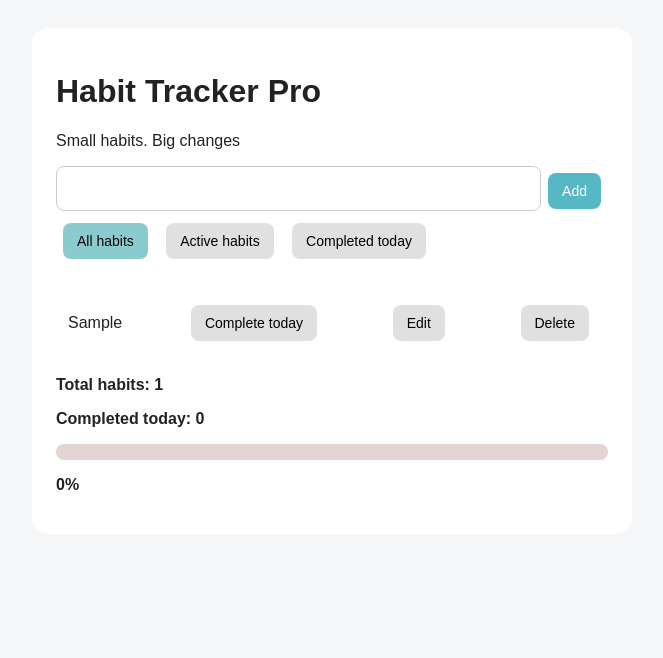
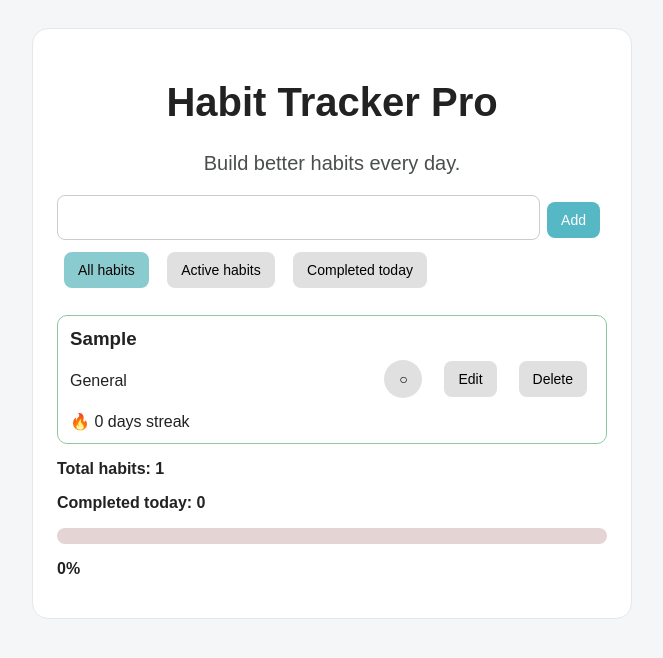
Before and after one commit to Horlivka/habits-app, a plain HTML site: page index.html in a window 1280 px wide. Both pictures are taken after typing "Sample" into the empty fields and a click on the button "Add". Shown: the whole page, without its empty margins (308-971 px from the left). Drawn offline with Linux system fonts and the light colour scheme.

Commit message:
Refactor habit card layout and improve UI

```diff
--- a/index.html
+++ b/index.html
@@ -11,20 +11,23 @@
 <body>
     <main class="app">
         <h1 class="appTitle">Habit Tracker Pro</h1>
-        <p class="titleText">Small habits. Big changes</p>
+        <p class="titleText">Build better habits every day.</p>
         <div class="addForm">
             <input type="text" id="input">
             <button id="addButton">Add</button>
         </div>
+
+
+
+
         <div class="filters">
             <button id="allBtn">All habits</button>
             <button id="activeBtn">Active habits</button>
             <button id="completedBtn">Completed today</button>
         </div>
 
+        <ul id="habitsList"></ul>
 
-
-        <ul id="habitsList"></ul>
         <div class="stats">
             <p id="countHabits"></p>
             <p id="doneHabits"></p>
--- a/script.js
+++ b/script.js
@@ -1,9 +1,9 @@
 let input = document.querySelector("#input");
 let addButton = document.querySelector("#addButton");
+
 let allBtn = document.querySelector("#allBtn");
 let activeBtn = document.querySelector("#activeBtn");
 let completedBtn = document.querySelector("#completedBtn");
-
 
 let list = document.querySelector("#habitsList");
 let countHabits = document.querySelector("#countHabits");
@@ -29,13 +29,28 @@ function addHabit() {
   renderHabits();
 }
 
+function formatDate(date) {
+  return date.toISOString().split("T")[0];
+}
+
+function calculateStreak(habit) {
+  let streak = 0;
+  let currentDate = new Date();
+  while (habit.completedDates.includes(formatDate(currentDate))) {
+    streak++;
+    currentDate.setDate(currentDate.getDate() - 1);
+  }
+
+  return streak;
+}
+
 function isCompletedToday(habit) {
   let today = getTodayDate();
   return habit.completedDates.includes(today);
 }
 
 function getTodayDate() {
-  return new Date().toISOString().split("T")[0];
+  return formatDate(new Date());
 }
 
 function loadHabits() {
@@ -106,10 +121,22 @@ function renderHabits() {
   for (let habit of visibleHabits) {
     let completedToday = isCompletedToday(habit);
     let index = habits.indexOf(habit);
+    let habitInfo = document.createElement("div");
+    habitInfo.classList.add("habitInfo");
+    let habitTitle = document.createElement("h3");
+    habitTitle.classList.add("habitTitle");
+    // habitCategory.classList.add("habitCategory");
+    let habitStreak = document.createElement("p");
+    habitStreak.classList.add("habitStreak");
+    let habitActions = document.createElement("div");
+    habitActions.classList.add("habitActions");
 
     let li = document.createElement("li");
-    li.textContent = habit.text;
+    habitTitle.textContent = habit.text;
+    let streak = calculateStreak(habit);
+    let dayWord = streak === 1 ? "day" : "days";
 
+    habitStreak.textContent = `🔥 ${streak} ${dayWord} streak`;
     if (completedToday) {
       li.classList.add("done");
     }
@@ -143,9 +170,16 @@ function renderHabits() {
       saveHabits();
       renderHabits();
     });
+    let habitCategory = document.createElement("p");
+    habitCategory.textContent = "General";
 
     let doneBtn = document.createElement("button");
-    doneBtn.textContent = completedToday ? "Completed today" : "Complete today";
+    doneBtn.textContent = completedToday ? "✓" : "○";
+    doneBtn.classList.add("completeBtn");
+
+    if (completedToday) {
+      doneBtn.classList.add("completed");
+    }
 
     doneBtn.addEventListener("click", function () {
       if (completedToday) {
@@ -159,11 +193,18 @@ function renderHabits() {
       renderHabits();
     });
 
-    li.appendChild(doneBtn);
-    li.appendChild(editBtn);
-    li.appendChild(deleteBtn);
+    habitInfo.appendChild(habitTitle);
+    habitInfo.appendChild(habitCategory);
+    habitInfo.appendChild(habitStreak);
 
+    habitActions.appendChild(doneBtn);
+    habitActions.appendChild(editBtn);
+    habitActions.appendChild(deleteBtn);
+
+    li.appendChild(habitInfo);
+    li.appendChild(habitActions);
     list.appendChild(li);
+
   }
 
   updateFilterButtons();
--- a/style.css
+++ b/style.css
@@ -19,7 +19,28 @@ body {
   border-radius: 16px;
   width: 100%;
   max-width: 600px;
+  border: 1px solid #e5e7eb;
 }
+
+.appTitle {
+  display: flex;
+  justify-content: center;
+  font-size: 40px;
+
+}
+
+.titleText {
+  display: flex;
+  justify-content: center;
+  font-size: 20px;
+  color: #4a4e4e;
+}
+
+.appTitle,
+.titleText {
+  text-align: center;
+}
+
 .addForm {
   display: flex;
 }
@@ -30,6 +51,36 @@ input {
   font-size: 16px;
   border: 1px solid #ccc;
   border-radius: 8px;
+}
+
+
+
+#habitsList li {
+  border: 1px solid #90c79e;
+}
+
+.habitInfo {
+  display: flex;
+  flex-direction: column;
+   gap: 6px;
+}
+
+.habitTitle,
+.habitCategory,
+.habitStreak {
+  margin: 0;
+}
+
+.habitActions {
+  display: flex;
+  align-items: center;
+  gap: 8px;
+  justify-content: center;
+}
+.completeBtn {
+  width: 38px;
+  height: 38px;
+  border-radius: 50%;
 }
 
 button {
@@ -52,7 +103,7 @@ button:hover {
   color: white;
 }
 
-.done {
+.filters button.done {
   background: #8acbcf;
   color: rgb(17, 4, 4);
 }
@@ -76,9 +127,8 @@ li {
 }
 
 li.done {
-  text-decoration: line-through;
-  color: #777;
-  background: #cbf3cb;
+
+  background: #d0ebd0;
 }
 
 #countHabits,
@@ -128,4 +178,9 @@ li.done {
     flex-direction: column;
     align-items: stretch;
   }
+  .completeBtn {
+   width: 38px;
+  height: 38px;
+  min-width: 38px;
 }
+}
```
